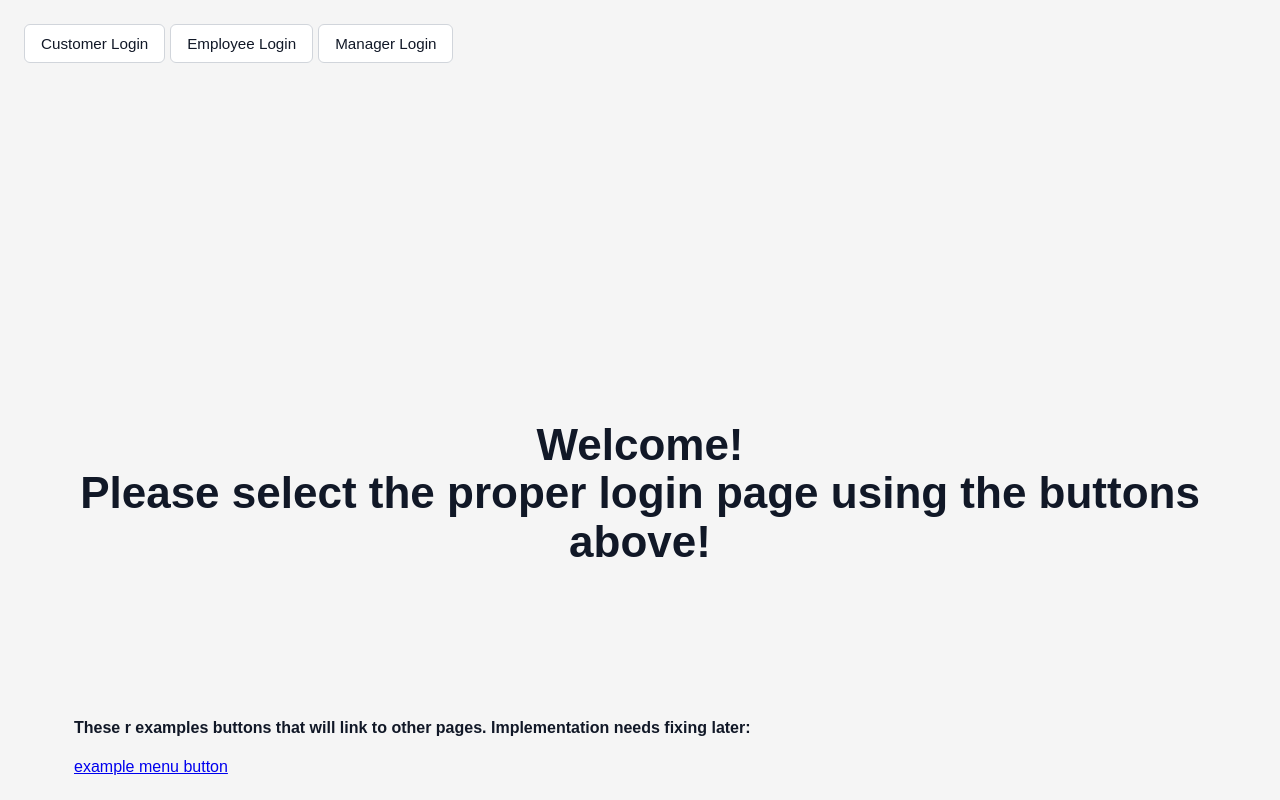
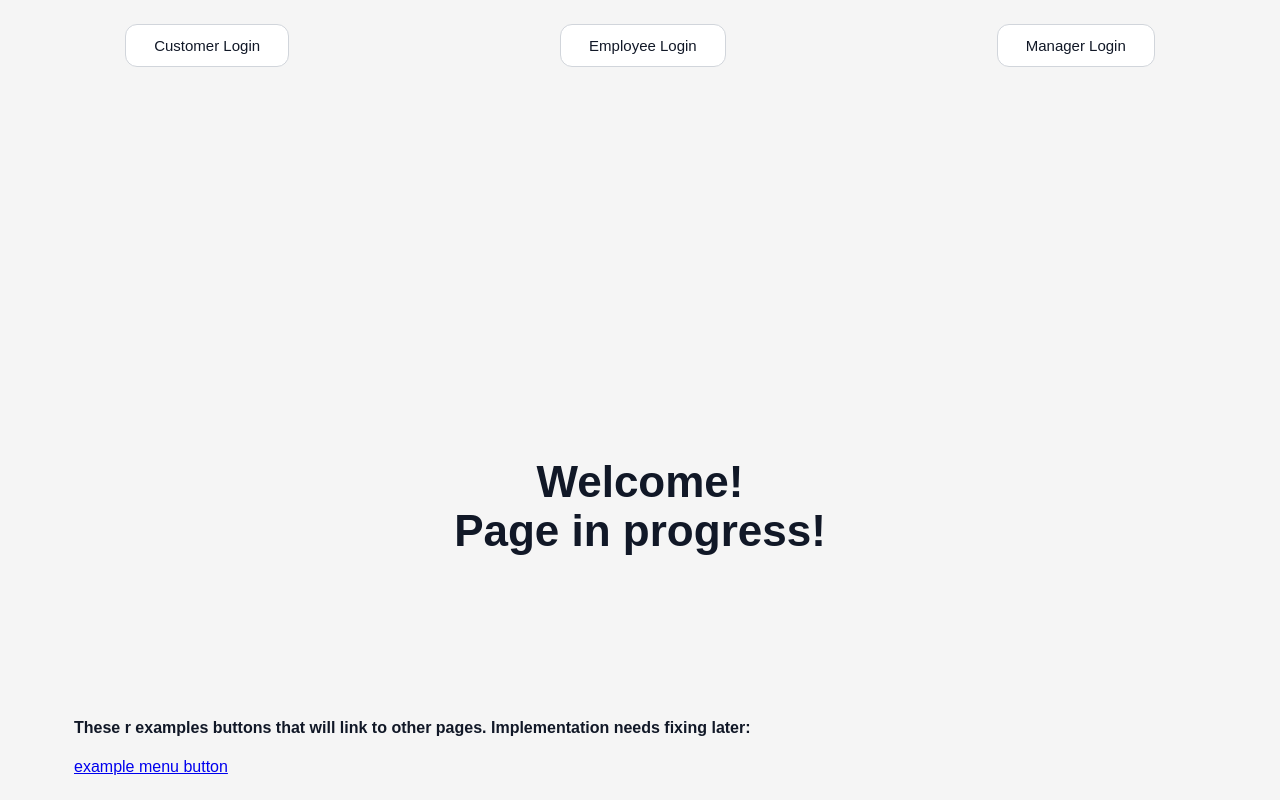
Before and after one commit to Ezra-Kuba/Project3Team74, a Next.js app: page / in a window 1280 px wide. Built offline with nearby package versions, Linux system fonts and the light colour scheme.

Commit message:
Updated buttons

```diff
--- a/app/globals.css
+++ b/app/globals.css
@@ -31,23 +31,22 @@ h1 {
   padding: 24px;
 }
 
-/*.menu-header {
+.menu-header {
   display: flex;
-  justify-content: flex-end;
-
-
-}*/
+  justify-content: center;
+  gap: 22%;
+}
 
 .employee-login {
-  margin-right:5px;
   display: inline-block;
-  padding: 10px 16px;
+  padding: 12px 28px;
   border: 1px solid #d1d5db;
-  border-radius: 6px;
+  border-radius: 12px;
   background: #ffffff;
   color: #111827;
   text-decoration: none;
-  font-size: 0.95rem;
+  font-size: 15px;
+
 }
 
 .menu-hero {
--- a/app/page.js
+++ b/app/page.js
@@ -12,7 +12,7 @@ export default function Home() {
 
       <section className="menu-hero" aria-labelledby="menu-title">
         <p className="menu-label"></p>
-        <h1 id="menu-title">Welcome!<br></br>Please select the proper login page using the buttons above!</h1>
+        <h1 id="menu-title">Welcome!<br></br>Page in progress!</h1>
       </section>
 
       <section className = "landingPageBottomSection">
```
